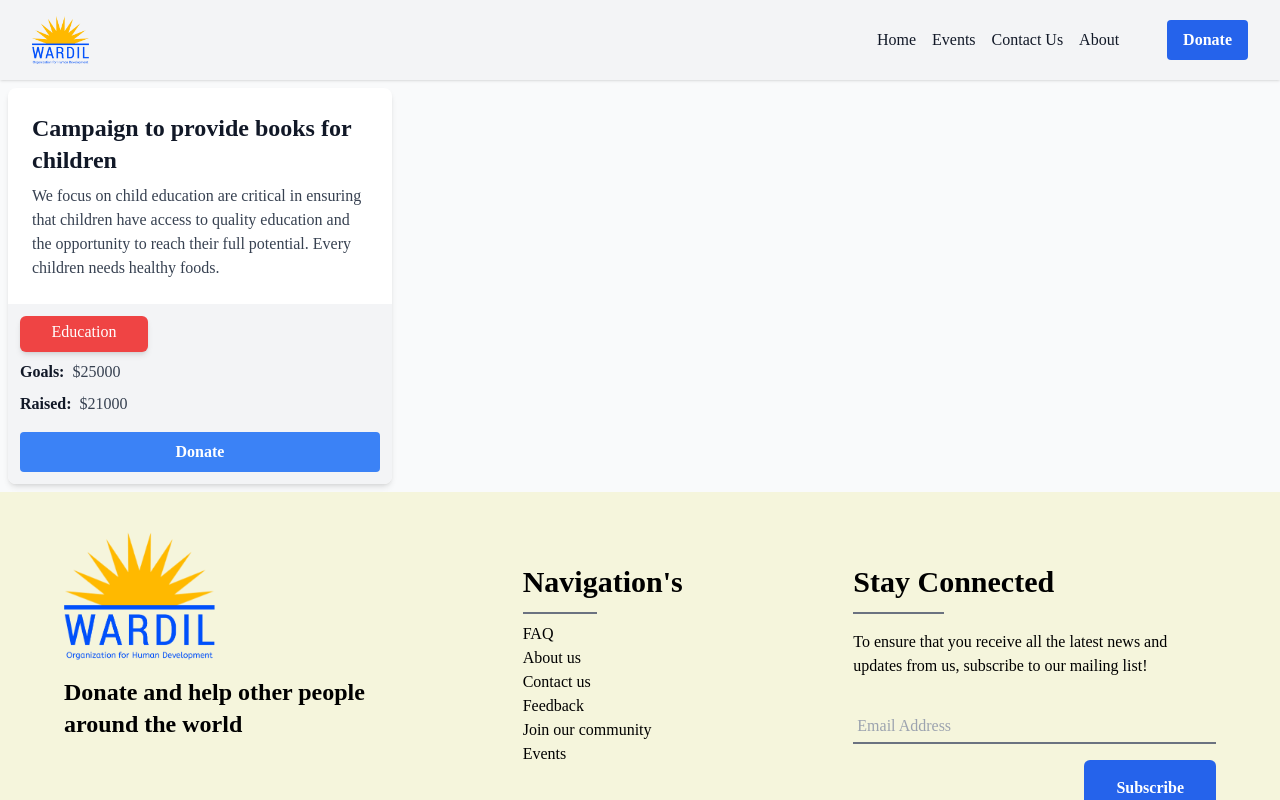
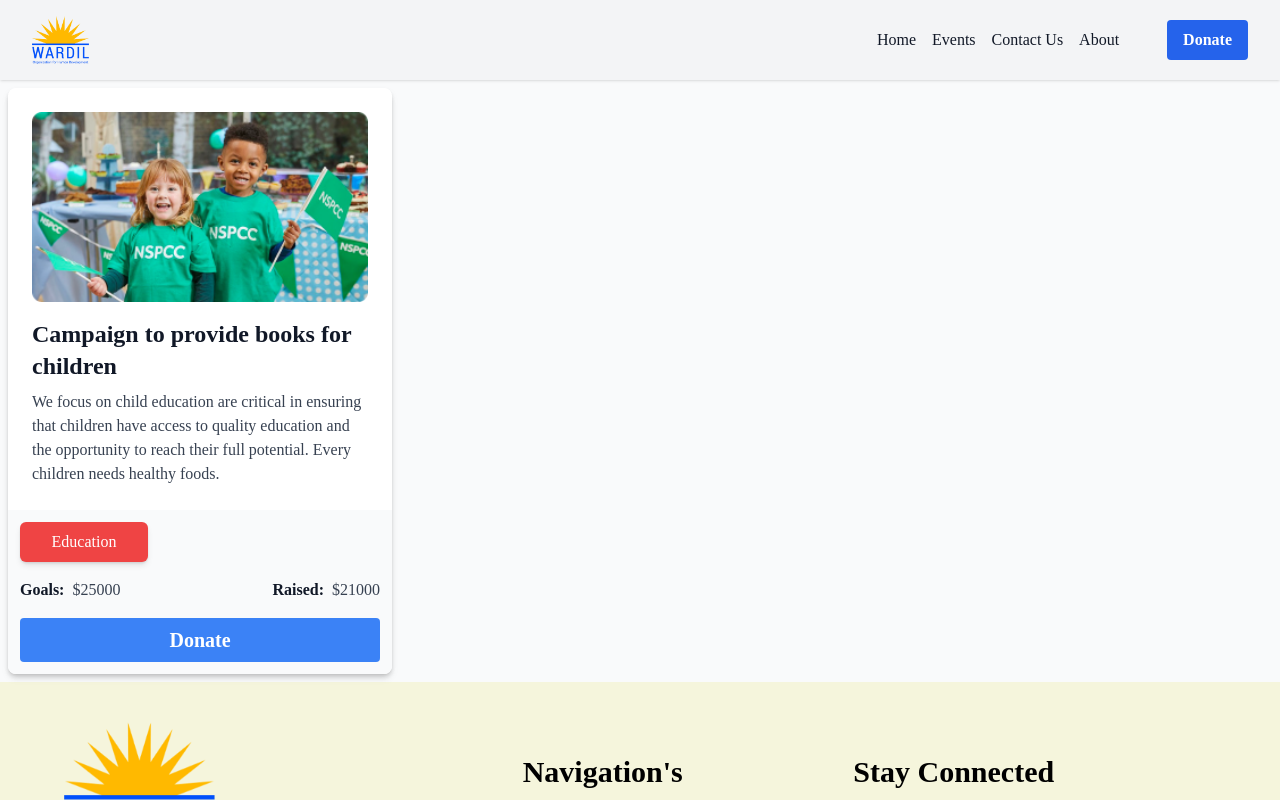
Before and after one commit to NovaSaz-old/Wardil, a React (Vite) app: page /about in a window 1280 px wide. Shown: the top 800 px of the page. Built offline with nearby package versions, Linux system fonts and the light colour scheme.

Commit message:
1st step to fix the card component

```diff
--- a/src/components/CampaignCard.jsx
+++ b/src/components/CampaignCard.jsx
@@ -1,10 +1,12 @@
 import { Link } from "react-router-dom";
+import cardImage from "../assets/images/cardImage.png";
 
 function CampaignCard() {
   return (
-    <div className="m-2 w-96 overflow-hidden rounded-lg bg-white shadow-md">
+    <div className="m-2 w-96 overflow-hidden rounded-lg bg-white shadow-md drop-shadow-md">
       <div className="p-6">
-        <h2 className="text-2xl font-bold text-gray-900">
+        <img src={cardImage} className="mx-auto mb-4 w-full" />
+        <h2 className="text-2xl font-semibold text-gray-900">
           Campaign to provide books for children
         </h2>
         <p className="mt-2 text-gray-700">
@@ -13,20 +15,22 @@ function CampaignCard() {
           full potential. Every children needs healthy foods.
         </p>
       </div>
-      <div className="flex-col items-center justify-between bg-gray-100 p-3">
+      <div className="flex-col items-center justify-between bg-gray-50 p-3">
         <div>
-          <p className="h-9 w-32 rounded-md bg-red-500 pt-1 text-center text-white shadow-md">
+          <p className="h-10 w-32 rounded-md bg-red-500 pt-2 text-center text-white shadow-md drop-shadow-sm">
             Education
           </p>
-          <div className="mt-2 flex items-center">
-            <p className="font-bold text-gray-900">Goals:</p>
-            <p className="ml-2 text-gray-700">$25000</p>
+          <div className="mt-4 flex items-center justify-between">
+            <p className="font-semibold text-gray-900">
+              Goals:
+              <span className="ml-2 font-normal text-gray-700">$25000</span>
+            </p>
+            <p className="font-semibold text-gray-900">
+              Raised:
+              <span className="ml-2 font-normal text-gray-700">$21000</span>
+            </p>
           </div>
-          <div className="mt-2 flex items-center">
-            <p className="font-bold text-gray-900">Raised:</p>
-            <p className="ml-2 text-gray-700">$21000</p>
-          </div>
-          <button className="mt-4 w-full rounded bg-blue-500 px-4 py-2 font-bold text-white hover:bg-blue-700">
+          <button className="mt-4 w-full rounded bg-blue-500 px-4 py-2 text-xl font-semibold text-white hover:bg-blue-700">
             <Link to="/donate">Donate</Link>
           </button>
         </div>
```
Also changed, not shown: src/assets/images/cardImage.png (added).
